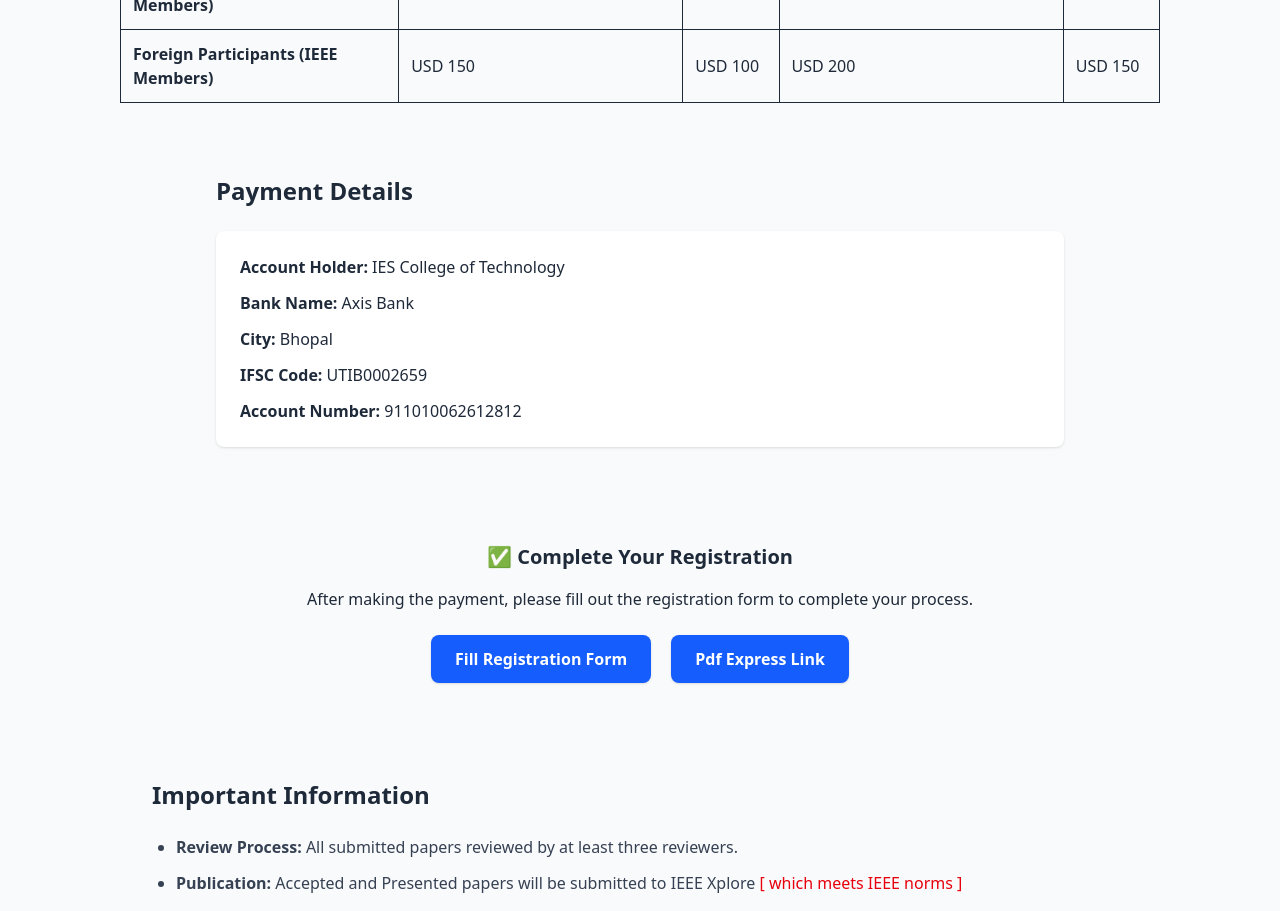
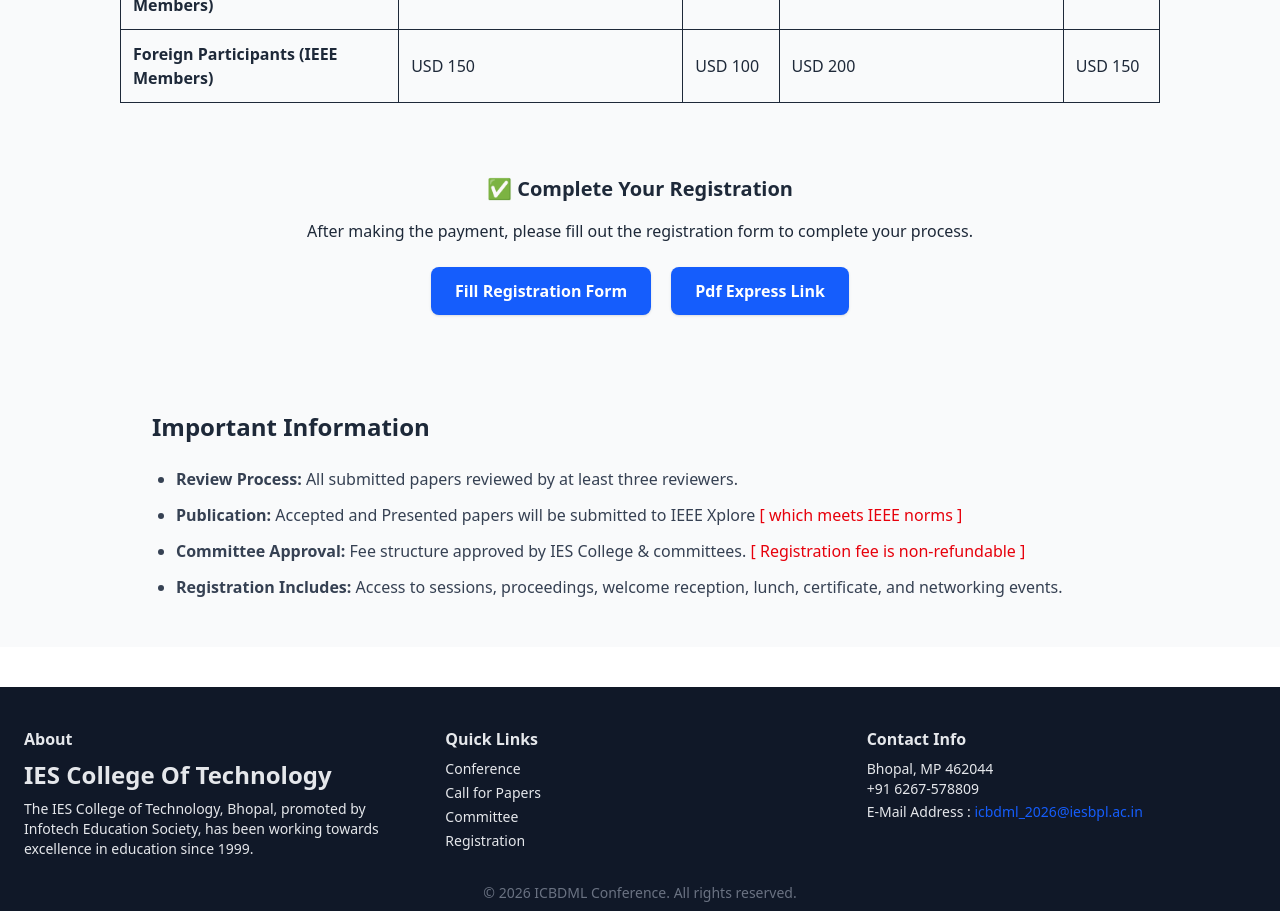
Before and after one commit to mr-dev-prince/ieee_conference, a React (Vite) app: page /registration in a window 1280 px wide. Shown: the part 1700-2611 px from the top of the page. Built offline with nearby package versions, Linux system fonts and the light colour scheme.

Commit message:
update: comment out payment details section in Registration component

```diff
--- a/src/pages/Registration.jsx
+++ b/src/pages/Registration.jsx
@@ -139,7 +139,7 @@ export default function Registration() {
           </table>
         </div>
       </section>
-      <section className="max-w-4xl mx-auto px-6 py-12">
+      {/* <section className="max-w-4xl mx-auto px-6 py-12">
         <h2 className="text-2xl font-bold mb-6">Payment Details</h2>
         <div className="bg-white shadow rounded-lg p-6 space-y-3">
           <p>
@@ -154,15 +154,15 @@ export default function Registration() {
           <p>
             <strong>IFSC Code:</strong> UTIB0002659
           </p>
-          {/* <p>
+          <p>
             <strong>Branch:</strong> E-2/60, NEAR 7 BUS STOP, ARERA COLONY,
             BHOPAL
-          </p> */}
+          </p>
           <p>
             <strong>Account Number:</strong> 911010062612812
           </p>
         </div>
-      </section>
+      </section> */}
       <section className="text-center py-12">
         <h3 className="text-xl font-semibold mb-4">
           ✅ Complete Your Registration
```
